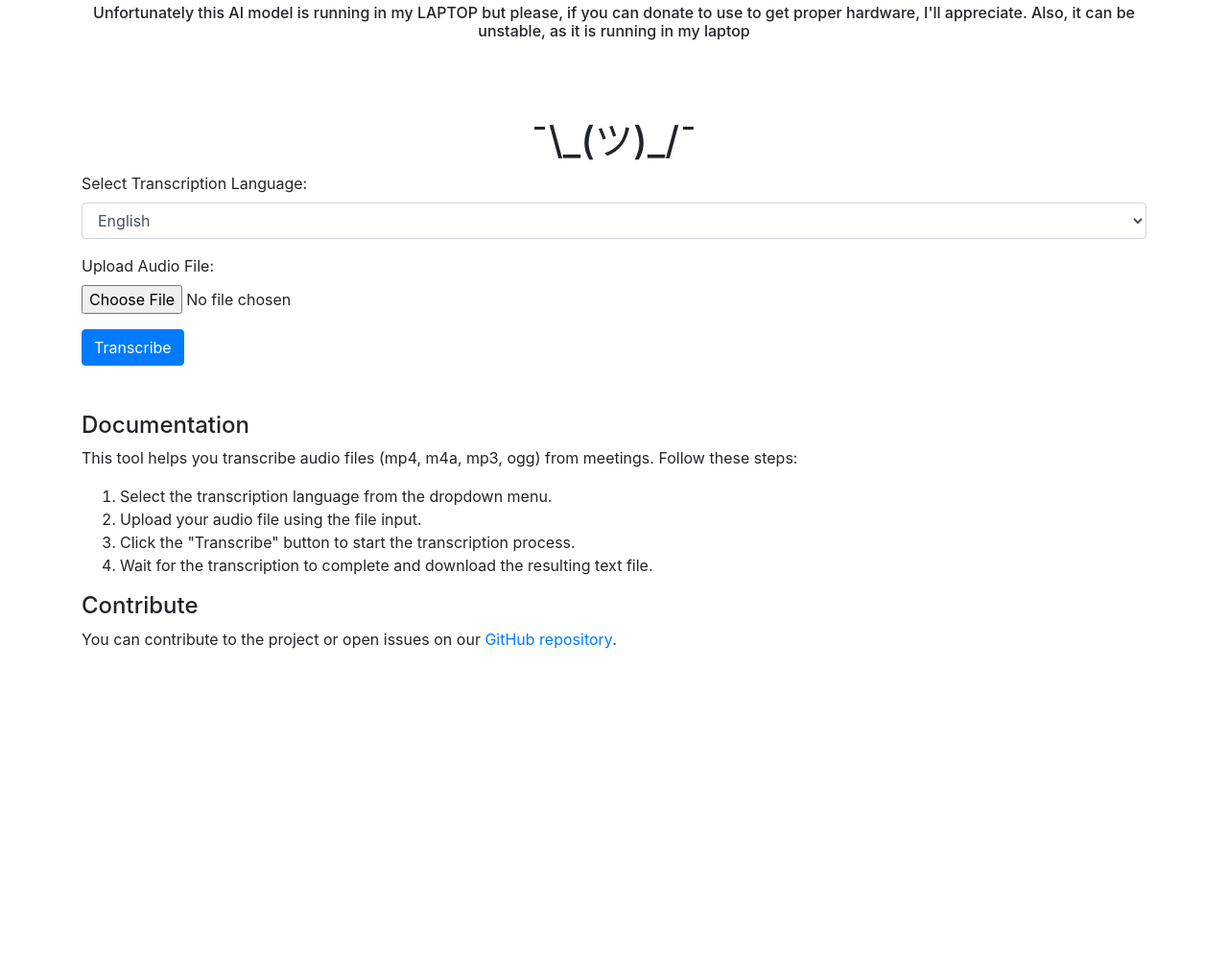
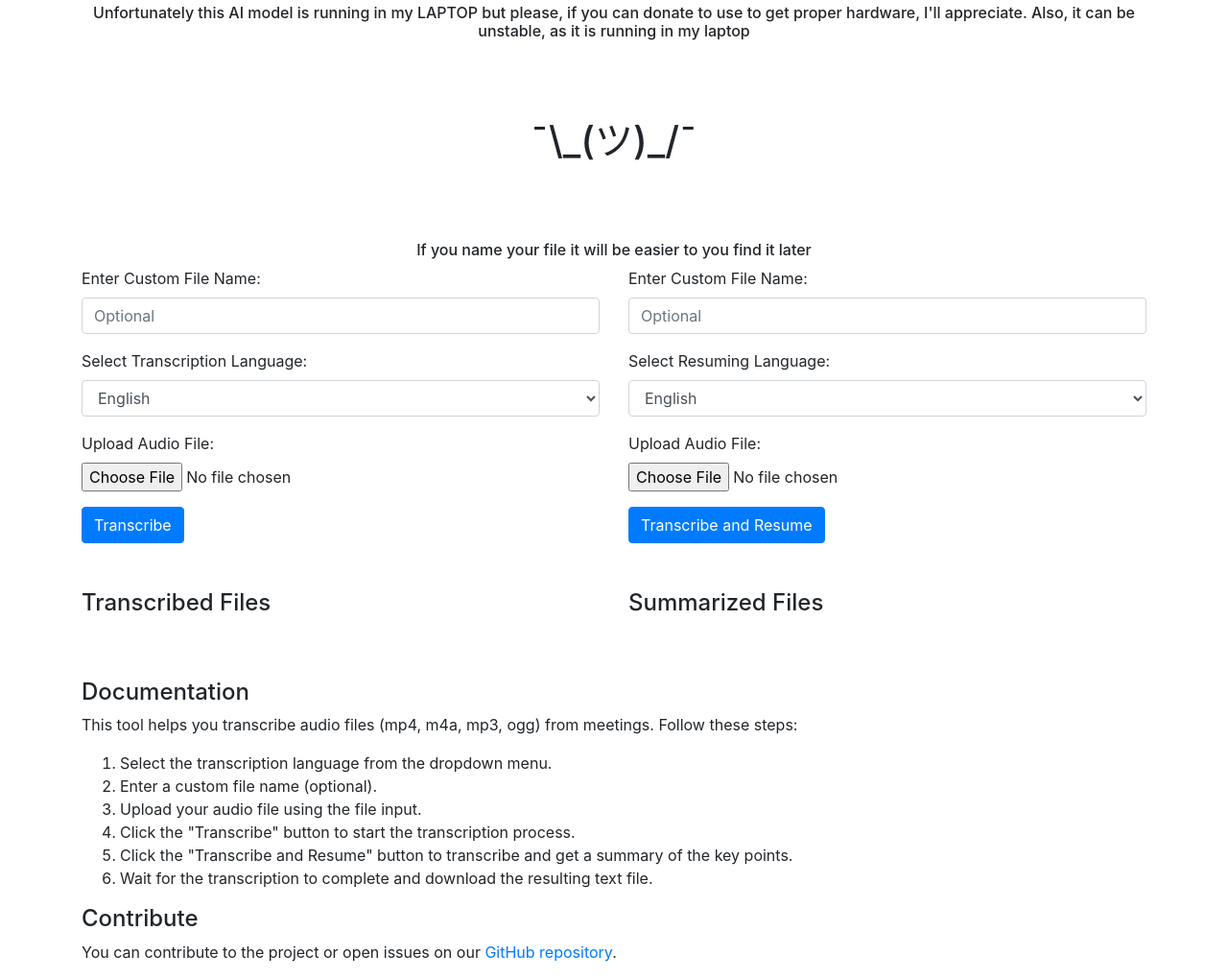
Before and after one commit to popsolutions/gordo-helper, a Flask app: page / in a window 1280 px wide. Shown: the part 447-1467 px from the top of the page at 96% size. Before the commit the page ends 1123 px from the top, so only its background shows below. Run offline with Flask 3, Linux system fonts and the light colour scheme; some libraries are stand-ins or nearby versions.

Commit message:
Fixing identation and interpretation

```diff
--- a/App.py
+++ b/App.py
@@ -10,64 +10,79 @@ import socket
 app = Flask(__name__)
 app.secret_key = 'supersecretkey'
 app.config['UPLOAD_FOLDER'] = 'uploads'
+app.config['TRANSCRIBED_FOLDER'] = 'transcribed'
+app.config['SUMMARIZED_FOLDER'] = 'summarized'
 os.makedirs(app.config['UPLOAD_FOLDER'], exist_ok=True)
+os.makedirs(app.config['TRANSCRIBED_FOLDER'], exist_ok=True)
+os.makedirs(app.config['SUMMARIZED_FOLDER'], exist_ok=True)
 
 # Timeout settings
-REQUEST_TIMEOUT = 120
+REQUEST_TIMEOUT = 1200
 
 def get_local_ip():
     hostname = socket.gethostname()
     local_ip = socket.gethostbyname(hostname)
     return local_ip
 
-def generate_unique_filename(extension):
+def generate_unique_filename(extension, custom_name=None):
+    if custom_name:
+        return f"{custom_name}.{extension}"
     local_ip = get_local_ip()
-    timestamp = datetime.datetime.now().strftime("%Y%m%d%H%M%S")
+    timestamp = datetime.datetime.now().strftime("%Y%m%d%H%M%S%f")  # Include microseconds for more uniqueness
     return f"{local_ip}_{timestamp}.{extension}"
 
 def convert_mp4_to_mp3(input_file, output_file):
     try:
         print("Starting conversion from MP4 to MP3...")
-        command = ['ffmpeg', '-i', input_file, '-q:a', '0', '-map', 'a', output_file]
+        command = ['ffmpeg', '-y', '-i', input_file, '-q:a', '0', '-map', 'a', output_file]
         result = subprocess.run(command, check=True, stdout=subprocess.PIPE, stderr=subprocess.PIPE, text=True)
         print(f"Converted {input_file} to {output_file}")
     except subprocess.CalledProcessError as e:
         print(f"Error during conversion: {e.stderr}")
         raise
 
-def transcribe_audio(mp3_file, language):
+def transcribe_audio(mp3_file, language, custom_name=None):
     print("Starting transcription...")
     model = whisper.load_model("base")
     result = model.transcribe(mp3_file, language=language)
     transcription = result['text']
     print("Transcription completed.")
 
-    transcription_file = mp3_file.replace('.mp3', '.txt')
+    transcription_file = os.path.join(app.config['TRANSCRIBED_FOLDER'], generate_unique_filename('txt', custom_name))
     with open(transcription_file, 'w') as f:
         f.write(transcription)
     print(f"Transcription saved to {transcription_file}")
 
     return transcription_file, transcription
 
-def process_with_ollama(transcription):
+def process_with_ollama(transcription, language, content, custom_name=None):
     ollama_url = 'http://localhost:1234/v1/chat/completions'
     payload = {
         "model": "QuantFactory/Meta-Llama-3-8B-Instruct-GGUF",
         "messages": [
-            {"role": "system", "content": "Always answer in rhymes."},
+            {"role": "system", "content": content},
             {"role": "user", "content": transcription}
         ],
         "temperature": 0.7,
         "max_tokens": -1,
         "stream": False
     }
-    headers = {"Content-Type": "application/json"}
+    headers = {
+        "Content-Type": "application/json",
+        "Accept-Language": language
+    }
     try:
         response = requests.post(ollama_url, json=payload, headers=headers)
         response.raise_for_status()
         processed_text = response.json().get('choices', [{}])[0].get('message', {}).get('content', '')
         print(f"Processed text: {processed_text}")
-        return processed_text
+
+        summary_file = os.path.join(app.config['SUMMARIZED_FOLDER'], generate_unique_filename('txt', custom_name))
+        with open(summary_file, 'w') as f:
+            f.write(processed_text)
+        print(f"Summary saved to {summary_file}")
+
+        return summary_file, processed_text
     except requests.RequestException as e:
         print(f"Error processing with Ollama: {e}")
         raise
@@ -79,29 +94,60 @@ def execute_with_timeout(func, *args, timeout=REQUEST_TIMEOUT, **kwargs):
 
 @app.route('/', methods=['GET', 'POST'])
 def index():
+    transcribed_files = os.listdir(app.config['TRANSCRIBED_FOLDER'])
+    summarized_files = os.listdir(app.config['SUMMARIZED_FOLDER'])
     if request.method == 'POST':
         language = request.form['language']
+        custom_name = request.form['custom_name']
         file = request.files['file']
-        if file:
-            extension = file.filename.rsplit('.', 1)[1]
-            unique_filename = generate_unique_filename(extension)
-            file_path = os.path.join(app.config['UPLOAD_FOLDER'], unique_filename)
-            file.save(file_path)
-            try:
-                mp3_filename = generate_unique_filename('mp3')
-                mp3_path = os.path.join(app.config['UPLOAD_FOLDER'], mp3_filename)
-                execute_with_timeout(convert_mp4_to_mp3, file_path, mp3_path)
-                transcription_file, transcription = execute_with_timeout(transcribe_audio, mp3_path, language)
-                processed_text = execute_with_timeout(process_with_ollama, transcription)
-                flash('Transcription and processing completed.', 'success')
-                return render_template('result.html', transcription=transcription, processed_text=processed_text)
-            except concurrent.futures.TimeoutError:
-                flash('An error occurred: Request timed out.', 'danger')
-                return redirect(url_for('index'))
-            except Exception as e:
-                flash(f'An error occurred: {str(e)}', 'danger')
-                return redirect(url_for('index'))
-    return render_template('index.html')
+        if 'transcribe' in request.form:
+            if file:
+                extension = file.filename.rsplit('.', 1)[1]
+                unique_filename = generate_unique_filename(extension, custom_name)
+                file_path = os.path.join(app.config['UPLOAD_FOLDER'], unique_filename)
+                file.save(file_path)
+                try:
+                    mp3_filename = generate_unique_filename('mp3', custom_name)
+                    mp3_path = os.path.join(app.config['UPLOAD_FOLDER'], mp3_filename)
+                    execute_with_timeout(convert_mp4_to_mp3, file_path, mp3_path)
+                    transcription_file, transcription = execute_with_timeout(transcribe_audio, mp3_path, language, custom_name)
+                    flash('Transcription started. The file will be available in the "Transcribed Files" section soon.', 'success')
+                    return redirect(url_for('index'))
+                except concurrent.futures.TimeoutError:
+                    flash('An error occurred: Request timed out.', 'danger')
+                    return redirect(url_for('index'))
+                except Exception as e:
+                    flash(f'An error occurred: {str(e)}', 'danger')
+                    return redirect(url_for('index'))
+        elif 'transcribe_and_resume' in request.form:
+            if file:
+                extension = file.filename.rsplit('.', 1)[1]
+                unique_filename = generate_unique_filename(extension, custom_name)
+                file_path = os.path.join(app.config['UPLOAD_FOLDER'], unique_filename)
+                file.save(file_path)
+                try:
+                    mp3_filename = generate_unique_filename('mp3', custom_name)
+                    mp3_path = os.path.join(app.config['UPLOAD_FOLDER'], mp3_filename)
+                    execute_with_timeout(convert_mp4_to_mp3, file_path, mp3_path)
+                    transcription_file, transcription = execute_with_timeout(transcribe_audio, mp3_path, language, custom_name)
+                    summary_file, summary = execute_with_timeout(process_with_ollama, transcription, language, "Resume the Key points of this audio", custom_name)
+                    flash('Transcription and summary started. The files will be available in the "Transcribed Files" and "Summarized Files" sections soon.', 'success')
+                    return redirect(url_for('index'))
+                except concurrent.futures.TimeoutError:
+                    flash('An error occurred: Request timed out.', 'danger')
+                    return redirect(url_for('index'))
+                except Exception as e:
+                    flash(f'An error occurred: {str(e)}', 'danger')
+                    return redirect(url_for('index'))
+    return render_template('index.html', transcribed_files=transcribed_files, summarized_files=summarized_files)
+
+@app.route('/uploads/<filename>')
+def download_file(filename):
+    return send_from_directory(app.config['TRANSCRIBED_FOLDER'], filename)
+
+@app.route('/summarized/<filename>')
+def download_summary(filename):
+    return send_from_directory(app.config['SUMMARIZED_FOLDER'], filename)
 
 if __name__ == '__main__':
     app.run(debug=True)
--- a/templates/index.html
+++ b/templates/index.html
@@ -17,10 +17,17 @@
     <h6>Unfortunately this AI model is running in my LAPTOP but please, if you can donate to use to get proper hardware, I'll appreciate. Also, it can be unstable, as it is running in my laptop</h6></br>
     </br>
     </br>
-    <h1>¯\_(ツ)_/¯</h1>
+    <h1>¯\_(ツ)_/¯</h1></br></br></br>
+    <h6>If you name your file it will be easier to you find it later </h6>
     </center>
 
+    <div class="row">
+        <div class="col-md-6">
             <form method="POST" enctype="multipart/form-data">
+                <div class="form-group">
+                    <label for="custom_name">Enter Custom File Name:</label>
+                    <input type="text" class="form-control" id="custom_name" name="custom_name" placeholder="Optional">
+                </div>
                 <div class="form-group">
                     <label for="language">Select Transcription Language:</label>
                     <select class="form-control" id="language" name="language">
@@ -38,25 +45,62 @@
                     <label for="file">Upload Audio File:</label>
                     <input type="file" class="form-control-file" id="file" name="file">
                 </div>
-        <button type="submit" class="btn btn-primary">Transcribe</button>
+                <button type="submit" name="transcribe" class="btn btn-primary">Transcribe</button>
             </form>
-    {% with messages = get_flashed_messages(with_categories=true) %}
-        {% if messages %}
-            <div class="mt-3">
-            {% for category, message in messages %}
-                <div class="alert alert-{{ category }}">{{ message }}</div>
+        <div class="mt-5">
+        <h4>Transcribed Files</h4>
+        <ul>
+            {% for file in transcribed_files %}
+                <li><a href="{{ url_for('download_file', filename=file) }}">{{ file }}</a></li>
             {% endfor %}
+        </ul>
         </div>
-        {% endif %}
-    {% endwith %}
+	</div>
+        <div class="col-md-6">
+            <form method="POST" enctype="multipart/form-data">
+                <div class="form-group">
+                    <label for="custom_name">Enter Custom File Name:</label>
+                    <input type="text" class="form-control" id="custom_name" name="custom_name" placeholder="Optional">
+                </div>
+                <div class="form-group">
+                    <label for="language">Select Resuming Language:</label>
+                    <select class="form-control" id="language" name="language">
+                        <option value="en">English</option>
+                        <option value="es">Spanish</option>
+                        <option value="fr">French</option>
+                        <option value="de">German</option>
+                        <option value="zh">Chinese</option>
+                        <option value="ja">Japanese</option>
+                        <option value="pt">Português</option>
+                        <!-- Add more languages as needed -->
+                    </select>
+                </div>
+                <div class="form-group">
+                    <label for="file">Upload Audio File:</label>
+                    <input type="file" class="form-control-file" id="file" name="file">
+                </div>
+                <button type="submit" name="transcribe_and_resume" class="btn btn-primary">Transcribe and Resume</button>
+            </form>
+        <div class="mt-5">
+        <h4>Summarized Files</h4>
+        <ul>
+            {% for file in summarized_files %}
+                <li><a href="{{ url_for('download_summary', filename=file) }}">{{ file }}</a></li>
+            {% endfor %}
+        </ul>
+    </div>
+	</div>
+    </div>
 
     <div class="mt-5">
         <h4>Documentation</h4>
         <p>This tool helps you transcribe audio files (mp4, m4a, mp3, ogg) from meetings. Follow these steps:</p>
         <ol>
             <li>Select the transcription language from the dropdown menu.</li>
+            <li>Enter a custom file name (optional).</li>
             <li>Upload your audio file using the file input.</li>
             <li>Click the "Transcribe" button to start the transcription process.</li>
+            <li>Click the "Transcribe and Resume" button to transcribe and get a summary of the key points.</li>
             <li>Wait for the transcription to complete and download the resulting text file.</li>
         </ol>
     </div>
```
Lines whose indentation alone changed are shown as unchanged.
